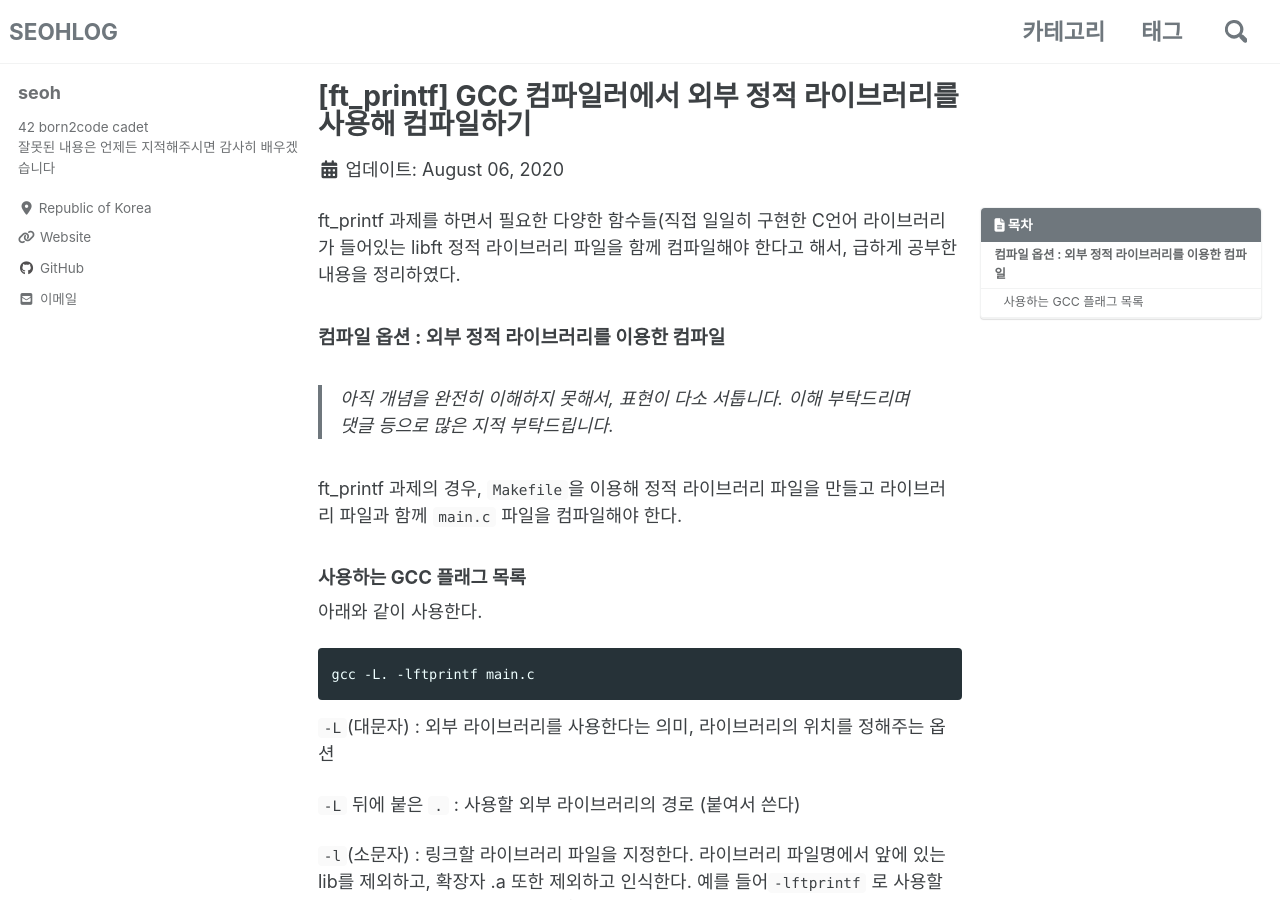
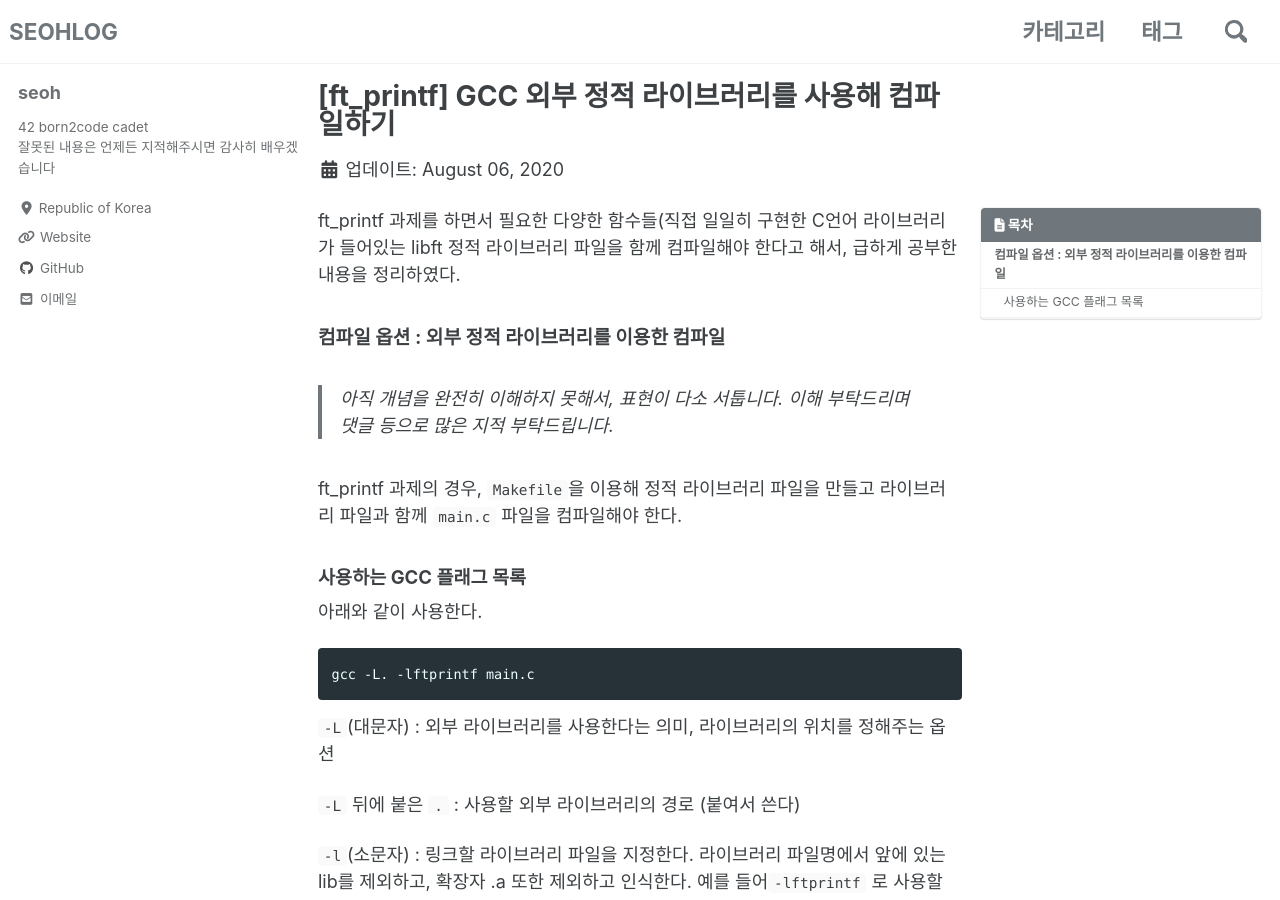
Before and after one commit to ohseyong/ohseyong.github.io, a Jekyll site: the page built from _posts/2020-08-07-learn-with-printf.md, in a window 1280 px wide and 900 px high. Built offline with Jekyll 4.4.1, drawn with Linux system fonts in a browser that asks for light colours; cached includes are drawn as plain includes; nearby versions of some CDN libraries; comment, search, counter and statistics services are not loaded.

Commit message:
Update 2020-08-07-learn-with-printf.md

```diff
--- a/_posts/2020-08-07-learn-with-printf.md
+++ b/_posts/2020-08-07-learn-with-printf.md
@@ -1,5 +1,5 @@
 ---
-title: "[ft_printf] GCC 컴파일러에서 외부 정적 라이브러리를 사용해 컴파일하기"
+title: "[ft_printf] GCC 외부 정적 라이브러리를 사용해 컴파일하기"
 excerpt: # "컴파일 옵션 : 외부 라이브러리를 이용한 컴파일 등의 내용들"
 date: 2020-08-07 02:00:00 +0900
 categories: study
```
